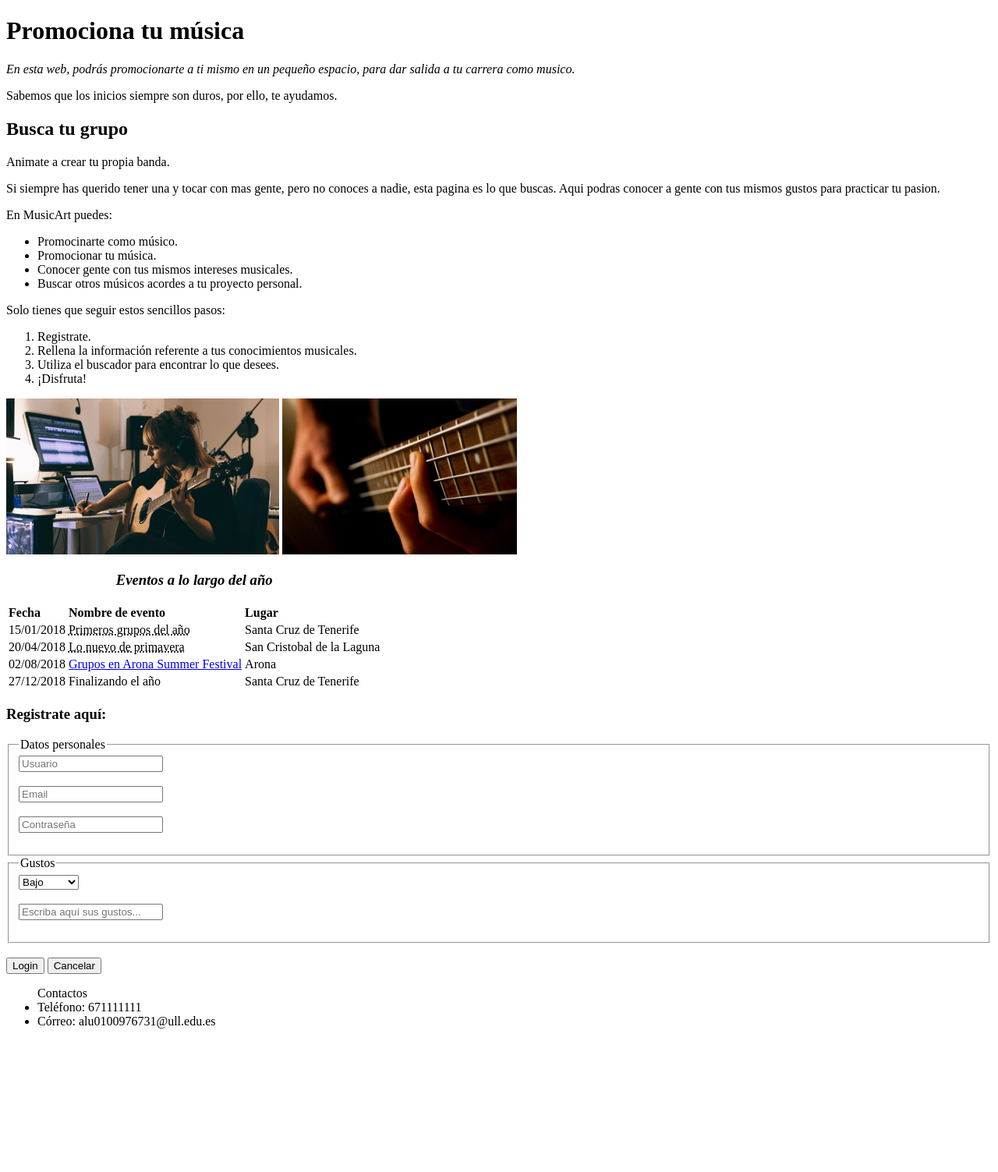
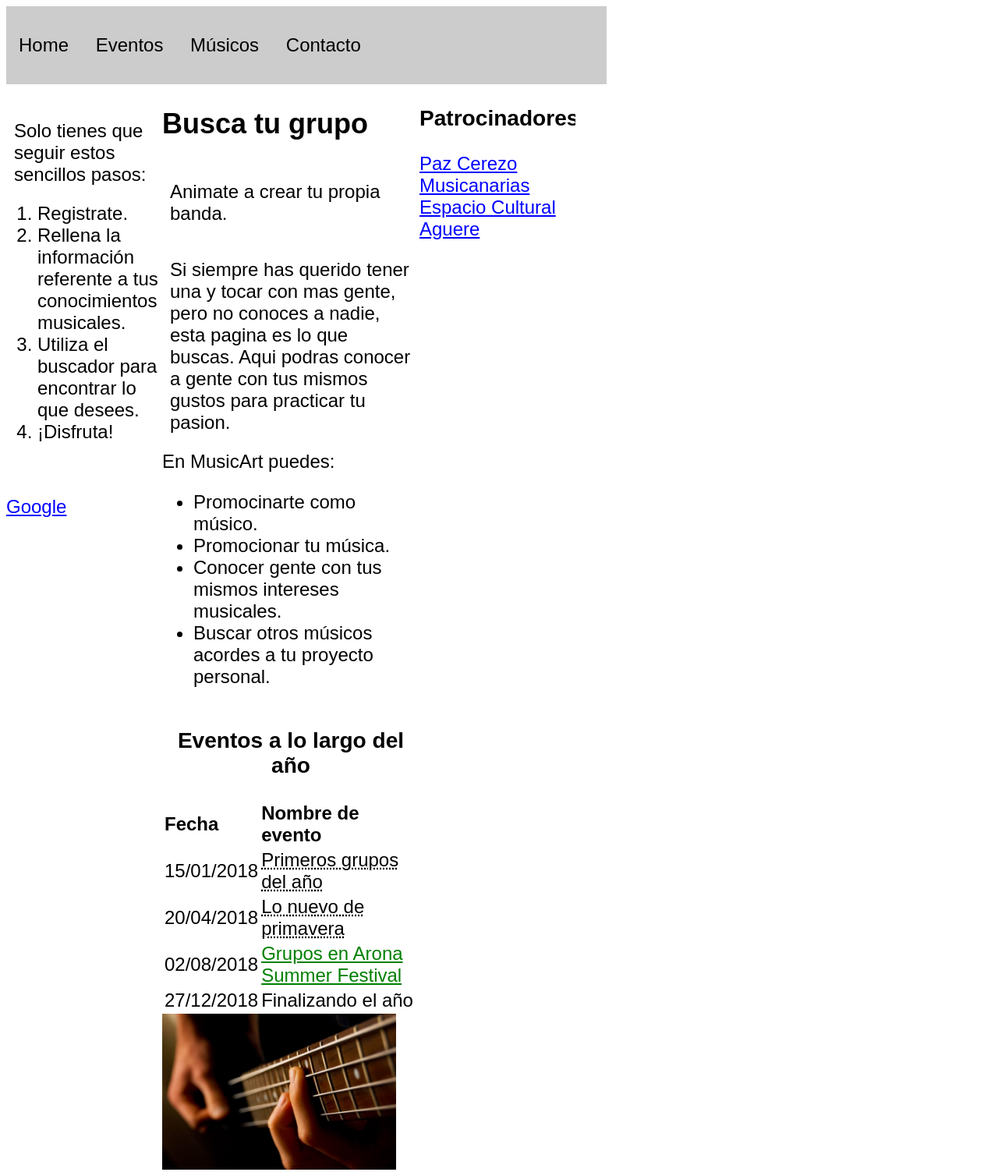
Before and after one commit to alu0100948097/MusicArt_uya, a plain HTML site: page index.html in a window 1280 px wide. Shown: the top 1503 px of the page at 78% size. Before the commit the page ends 1335 px from the top, so only its background shows below. Drawn offline with Linux system fonts and the light colour scheme.

Commit message:
Modificación con CSS

```diff
--- a/index.html
+++ b/index.html
@@ -6,35 +6,20 @@
   <meta charset="UTF-8">
   <meta name="description" content="Página de promoción para músicos.">
   <meta name="keywords" content="bajo,guitarra,bateria,musica,solfeo,aprender">
+  <link rel="stylesheet" href="./style.css">
 </head>
+<body>
+  <div class="nav">
+    <ul>
+      <li><a class="nav-link" href="#home">Home</a></li>
+      <li><a class="nav-link" href="#eventos">Eventos</a></li>
+      <li><a class="nav-link" href="#musicos">Músicos</a></li>
+      <li><a class="nav-link" id="lastLink" href="#contacto">Contacto</a></li>
+    </ul>
+  </div>
+  <div id="body_div">
+    <div class="side-box">
 
-    <body>
-        <header><h1><strong>Promociona tu música</strong></h1></header>
-        <article>
-            <p>
-            <dfn>En esta web, podrás promocionarte a ti mismo en un pequeño espacio, para dar salida a tu carrera como musico.</dfn></p>
-            </p>
-            <p>
-                Sabemos que los inicios siempre son duros, por ello, te ayudamos.
-            </p>
-        </article>
-        <article>
-            <h2><strong>Busca tu grupo</strong></h2>
-            <p>
-            Animate a crear tu propia banda.
-            </p>
-            <p>
-            Si siempre has querido tener una y tocar con mas gente, pero no conoces a nadie, esta pagina es lo que buscas. Aqui podras conocer a gente con tus mismos gustos para practicar tu pasion.
-            </p>
-        </article>
-        <section>
-            En MusicArt puedes:
-            <ul>
-                <li>Promocinarte como músico.</li>
-                <li>Promocionar tu música.</li>
-                <li>Conocer gente con tus mismos intereses musicales.</li>
-                <li>Buscar otros músicos acordes a tu proyecto personal.</li>
-            </ul>
                 <p>
                 Solo tienes que seguir estos sencillos pasos:
                 <ol>
@@ -44,47 +29,42 @@
                     <li>¡Disfruta!</li>
                 </ol>
                 </p>
-        </section>
-        <img src="imagenes/imagen2.png" height="200px" />
-        <img src="imagenes/background.jpg" height="200px"/>
+            <a href="https://www.google.es/">Google</a>
+        </div>
+        <div class="central-box">
+          <h2><strong>Busca tu grupo</strong></h2>
+          <p>
+            Animate a crear tu propia banda.
+          </p>
+          <p>
+            Si siempre has querido tener una y tocar con mas gente, pero no conoces a nadie, esta pagina es lo que buscas. Aqui podras conocer a gente con tus mismos gustos para practicar tu pasion.
+          </p>
+          En MusicArt puedes:
+          <ul>
+              <li>Promocinarte como músico.</li>
+              <li>Promocionar tu música.</li>
+              <li>Conocer gente con tus mismos intereses musicales.</li>
+              <li>Buscar otros músicos acordes a tu proyecto personal.</li>
+          </ul>
           <table summary="Tabla que contiene los eventos programados por la plataforma">
-            <caption><em><h3>Eventos a lo largo del año</h3></em></caption>
-            <tr><td scope="col" colspan="1" rowspan="1"><strong>Fecha</strong></td><td scope="col" colspan="2" rowspan="1"><strong>Nombre de evento</strong></td><td scope="col" colspan="2" rowspan="1"><strong>Lugar</strong></td></tr>
-            <tr><td abbr="1_fecha" headers="f_1" colspan="1">15/01/2018</td><td abbr="nombre_1" headers="n_1" colspan="2"><abbr title="Se reunen los primeros grupos formados en el año mediante la plataforma">Primeros grupos del año</abbr></td><td abbr="lugar_1" headers="l_1" colspan="2">Santa Cruz de Tenerife</td></tr>
-            <tr><td abbr="2_fecha" headers="f_2" colspan="1">20/04/2018</td><td abbr="nombre_1" headers="n_2" colspan="2"><acronym title="Los grupos que conforman la plataforma presentan sus nuevas canciones de primavera">Lo nuevo de primavera</acronym></td><td abbr="lugar_2" headers="l_2" colspan="2">San Cristobal de la Laguna</td></tr>
-            <tr><td abbr="3_fecha" headers="f_3" colspan="1">02/08/2018</td><td abbr="nombre_1" headers="n_3" colspan="2"><a href="https://www.aronasummerfestival.com/">Grupos en Arona Summer Festival</a></td><td abbr="lugar_3" headers="l_3" colspan="2">Arona</td></tr>
-            <tr><td abbr="4_fecha" headers="f_4" colspan="1">27/12/2018</td><td abbr="nombre_1" headers="n_4" colspan="2">Finalizando el año</td><td abbr="lugar_4" headers="l_4" colspan="2">Santa Cruz de Tenerife</td></tr>
+            <caption><h3>Eventos a lo largo del año</h3></caption>
+            <tr><td scope="col" colspan="1" rowspan="1"><strong>Fecha</strong></td><td scope="col" colspan="2" rowspan="1"><strong>Nombre de evento</strong></td>
+            <tr><td abbr="1_fecha" headers="f_1" colspan="1">15/01/2018</td><td abbr="nombre_1" headers="n_1" colspan="2"><abbr title="Se reunen los primeros grupos formados en el año mediante la plataforma">Primeros grupos del año</abbr></td>
+            <tr><td abbr="2_fecha" headers="f_2" colspan="1">20/04/2018</td><td abbr="nombre_1" headers="n_2" colspan="2"><acronym title="Los grupos que conforman la plataforma presentan sus nuevas canciones de primavera">Lo nuevo de primavera</acronym></td></tr>
+            <tr><td abbr="3_fecha" headers="f_3" colspan="1">02/08/2018</td><td abbr="nombre_1" headers="n_3" colspan="2"><a href="https://www.aronasummerfestival.com/">Grupos en Arona Summer Festival</a></td></tr>
+            <tr><td abbr="4_fecha" headers="f_4" colspan="1">27/12/2018</td><td abbr="nombre_1" headers="n_4" colspan="2">Finalizando el año</td></tr>
         </table>
-        <h3><strong>Registrate aquí:</strong></h3>
-
-    <form name="registro">
-        <fieldset>
-            <legend>Datos personales</legend>
-            <input type="text" placeholder="Usuario" name="userid"/><br><br>
-            <input type="text" placeholder="Email" name="email"/><br><br>
-            <input type="password" placeholder="Contraseña" name="pswrd"/><br><br>
-        </fieldset>
-        <fieldset>
-            <legend>Gustos</legend>
-            <select>
-                <option>Bajo</option>
-                <option>Batería</option>
-                <option>Cantante</option>
-                <option>Guitarra</option>
-            </select>
-            <br><br>
-            <input type="textarea" name="areatexto" placeholder="Escriba aquí sus gustos..."/><br><br>
-        </fieldset>
-
-        <br>
-        <input type="button" onclick="check(this.form)" value="Login"/>
-
-        <input type="reset" value="Cancelar"/>
-
-    </form>
+        <img id="imagen1" src="./imagenes/background.jpg" alt="Imagen del mástil de una guitarra.">
+        </div>
+        <div class="side-box">
+          <h3>Patrocinadores</h3>
+            <a target="_blank" href="http://pazcerezo.com/">Paz Cerezo</a>
+            <a target="_blank" href="http://www.musicanarias.com/">Musicanarias</a>
+            <a target="_blank" href="http://www.aguerecultural.com/">Espacio Cultural Aguere</a>
+        </div>
+      </div>
   <footer>
     <ul>
-            Contactos
       <li>Teléfono: 671111111</li>
       <li>Córreo: alu0100976731@ull.edu.es</li>
     </ul>
--- /dev/null
+++ b/style.css
@@ -0,0 +1,110 @@
+body
+{
+    font-size: 1.5em;
+    font-family: Arial;
+    color:black;
+}
+
+.nav{
+  width: 770px;
+  height: 100px;
+  background-color: #ccc;
+  overflow: hidden;
+}
+
+
+.nav ul {
+  list-style: none;
+  float: left;
+  margin: 0;
+  padding: 0;
+  #background-color: #f1f1f1;
+
+}
+
+.nav li {
+    display: block;
+    #Los elementos del menú deben tener un relleno de 0.3em y un margen inferior de 0.7em.
+    padding: 0.3em;
+    margin-bottom: 0.7em;
+    ####
+    color: #000;
+    text-decoration: none;
+    display: inline-block;
+    margin-right: -4px;
+    line-height: 80px;
+    height: 80px;
+    weight: 100px;
+}
+.nav a{
+    display: block;
+    padding: 10px 16px;
+    color: #000;
+    text-decoration: none;
+}
+/*.nav li:hover {
+    background-color: #555;
+    color: white;
+}*/
+
+.nav a:hover {
+    background-color: #555;
+    color: white;
+}
+
+
+.side-box
+{
+  width: 200px;
+  height: 1500px;
+
+  overflow: hidden;
+  float: left;
+}
+.central-box
+{
+  width: 330px;
+  height: 1500px;
+  overflow: hidden;
+  float: left;
+}
+.body_div {
+    width: 730px;
+    height: 1500px;
+    display: block;
+}
+
+#imagen1 {
+	width: 300px;
+	height: 200px;
+}
+
+p
+{
+  padding: 10px;
+    position: relative;
+    top: 0.5em;
+}
+
+a {
+  color: blue;
+}
+a:hover {
+  text-decoration: none; color: red;
+}
+
+a:active {
+  font-family: Verdana;
+  color: blue;
+}
+
+table a {
+	color: green;
+}
+
+footer {
+  width: 770px;
+  height: 100px;
+  background-color: #ccc;
+  float:left;
+}
```
Lines whose indentation alone changed are shown as unchanged.
